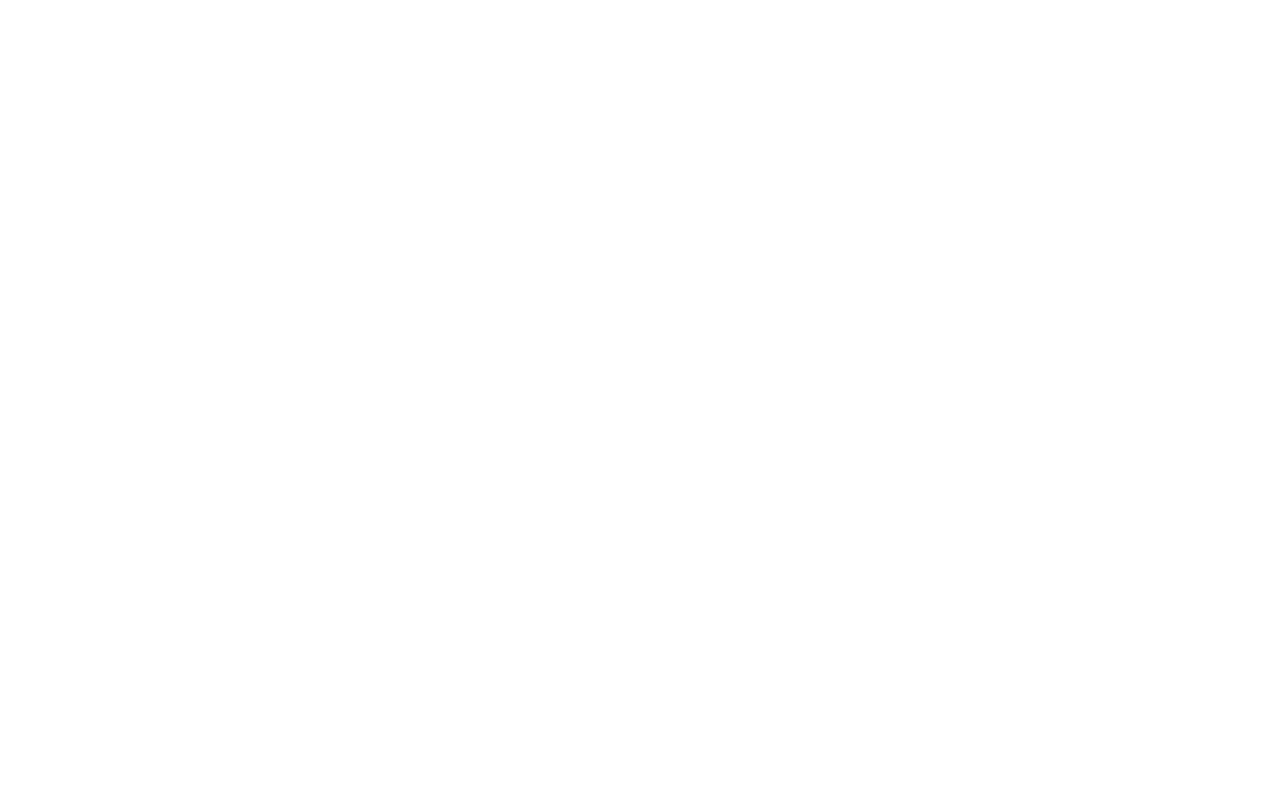
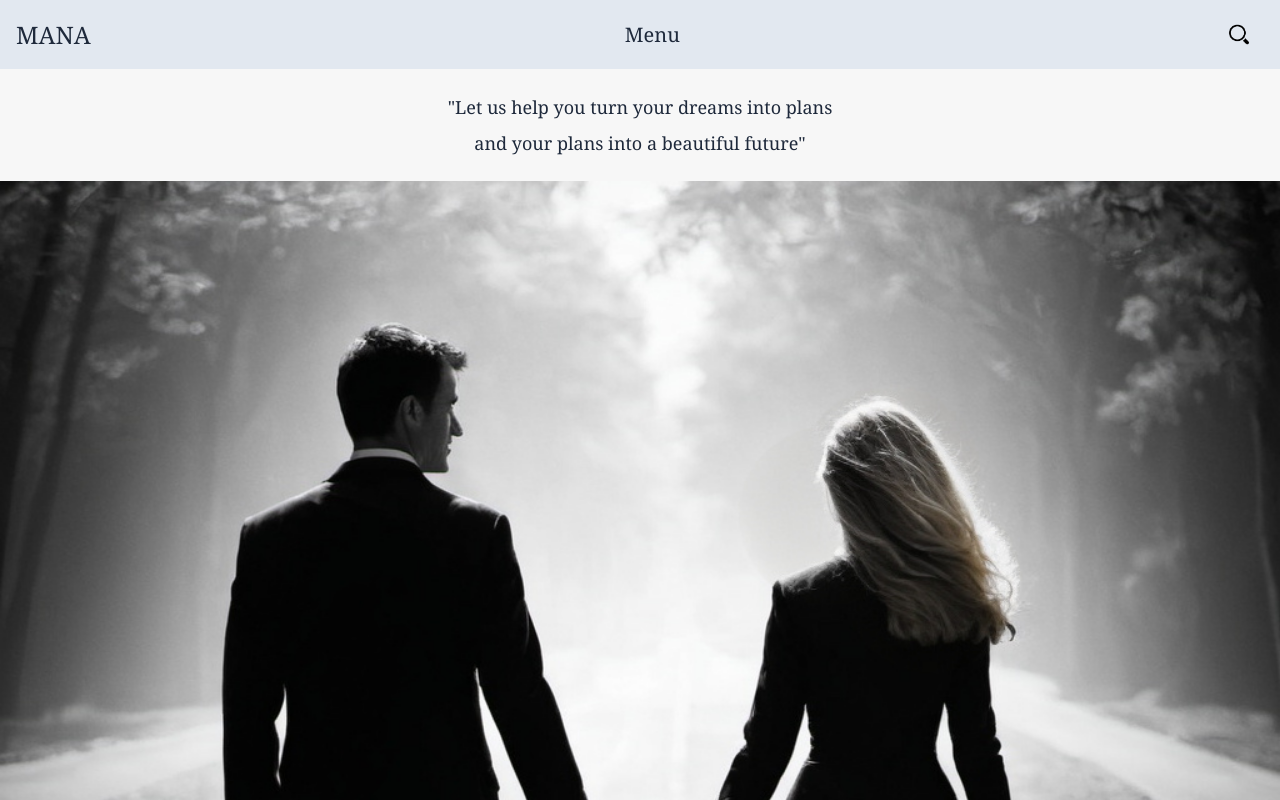
Before and after one commit to marcoshernanz/mana, a Next.js app: page / in a window 1280 px wide. Shown: the top 800 px of the page. Built offline with nearby package versions, Linux system fonts and the light colour scheme.

Commit message:
Home Page Prototype

```diff
--- a/src/app/page.tsx
+++ b/src/app/page.tsx
@@ -1,3 +1,48 @@
+/* NEW THINGS: */
+// justify-center(by chatGPT)
+//style={{ backgroundColor: "#f7f7f7" }} (by chatGPT)
+
 export default function Home() {
-  return <div></div>;
+  return (
+    <div className="flex h-screen w-screen flex-col bg-slate-50">
+      <div className="flex w-full flex-row bg-slate-200 p-4">
+        <div className="flex w-full items-center justify-between">
+          <span className="font-serif text-2xl text-slate-800">MANA</span>
+          <button className="font-serif text-xl text-slate-800">Menu</button>
+          <div className="flex gap-x-4">
+            <button>
+              <img
+                src="search-icon-2-614x460.png"
+                alt="Search"
+                width="50"
+                height="50"
+              />
+            </button>
+          </div>
+        </div>
+      </div>
+      <div className="item-center flex flex-col justify-center">
+        <div
+          className="flex flex-col justify-center gap-2 p-6 text-center"
+          style={{ backgroundColor: "#f7f7f7" }}
+        >
+          <span className="font-serif text-lg text-slate-800">
+            "Let us help you turn your dreams into plans{" "}
+          </span>
+          <span className="font-serif text-lg text-slate-800">
+            {" "}
+            and your plans into a beautiful future"
+          </span>
+        </div>
+        <div>
+          <img
+            src="openart-f7ec3ca94487451d97a7c505cb7dd86f_raw.jpg"
+            alt=""
+            width="1920"
+            height="100"
+          />
+        </div>
+      </div>
+    </div>
+  );
 }
```
Also changed, not shown: public/openart-f7ec3ca94487451d97a7c505cb7dd86f_raw.jpg (added), public/search-icon-2-614x460.png (added).
